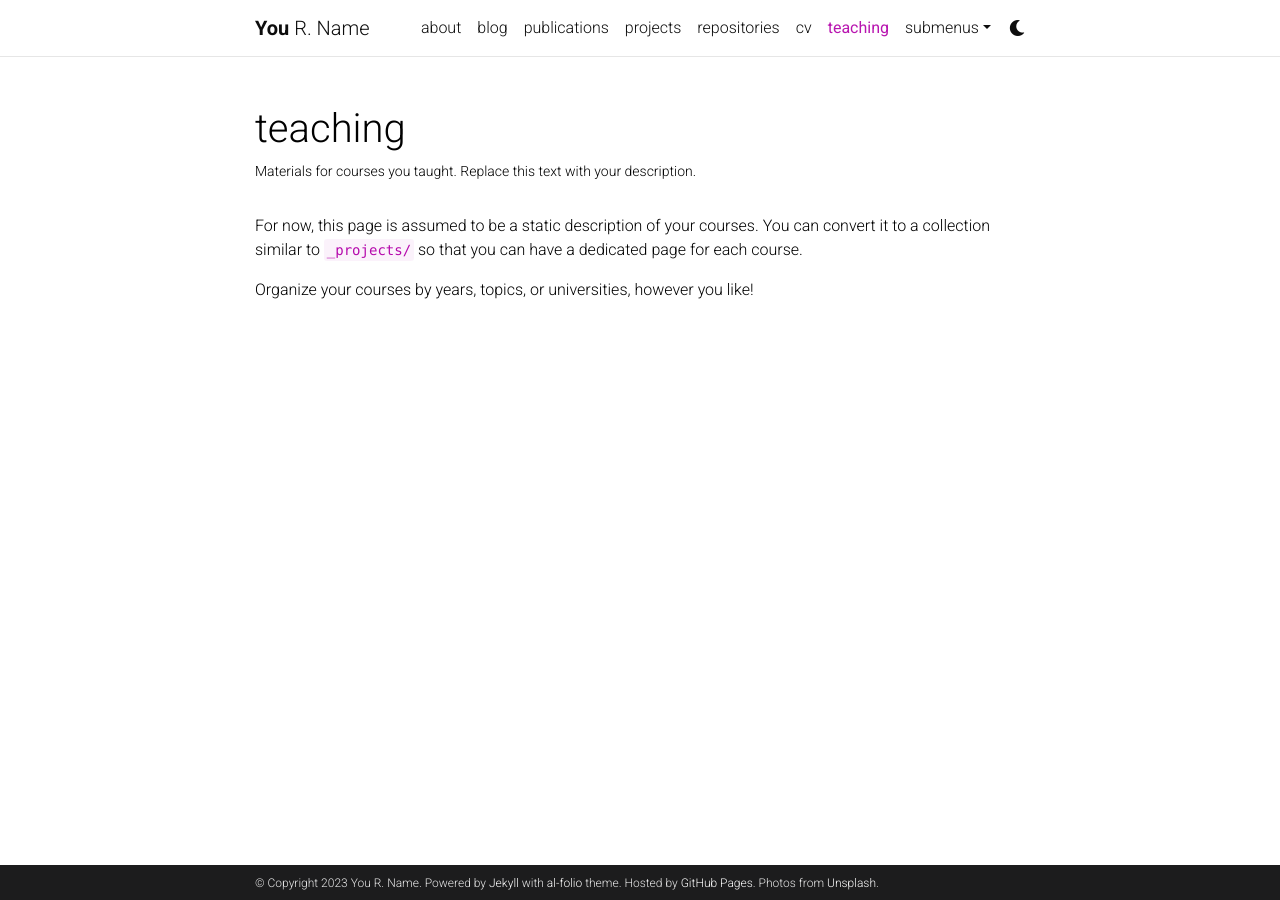
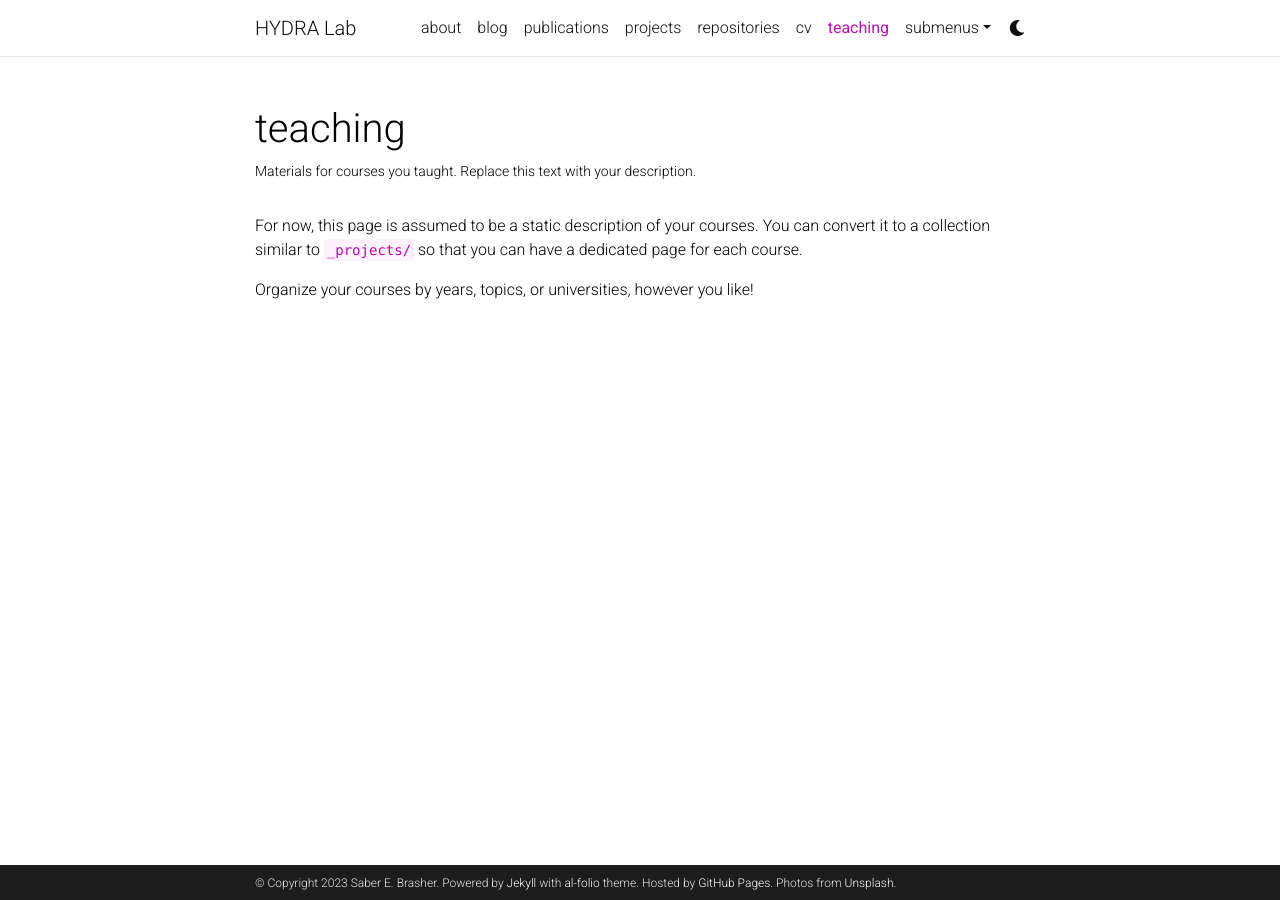
Before and after one commit to saberbrasher/saberbrasher.github.io, a Jekyll site: the page built from _pages/teaching.md, in a window 1280 px wide. Built offline with Jekyll 4.4.1, drawn with Linux system fonts in a browser that asks for light colours; comment, search, counter and statistics services are not loaded; a style sheet for code colours, icons or effects is not loaded.

Commit message:
Update _config.yml

```diff
--- a/_config.yml
+++ b/_config.yml
@@ -2,10 +2,10 @@
 # Site settings
 # -----------------------------------------------------------------------------
 
-title: blank # the website title (if blank, full name will be used instead)
-first_name: You
-middle_name: R.
-last_name: Name
+title: HYDRA Lab # the website title (if blank, full name will be used instead)
+first_name: Saber
+middle_name: E.
+last_name: Brasher
 email: you@example.com
 description: > # the ">" symbol means to ignore newlines until "footer_text:"
   A simple, whitespace theme for academics. Based on [*folio](https://github.com/bogoli/-folio) design.
@@ -18,8 +18,8 @@
 lang: en # the language of your site (for example: en, fr, cn, ru, etc.)
 icon: ⚛️  # the emoji used as the favicon (alternatively, provide image name in /assets/img/)
 
-url: https://alshedivat.github.io # the base hostname & protocol for your site
-baseurl: /al-folio # the subpath of your site, e.g. /blog/
+url: https://saberbrasher.github.io # the base hostname & protocol for your site
+baseurl:  # the subpath of your site, e.g. /blog/
 last_updated: false # set to true if you want to display last updated in the footer
 impressum_path:  # set to path to include impressum link in the footer, use the same path as permalink in a page, helps to conform with EU GDPR
 
```
